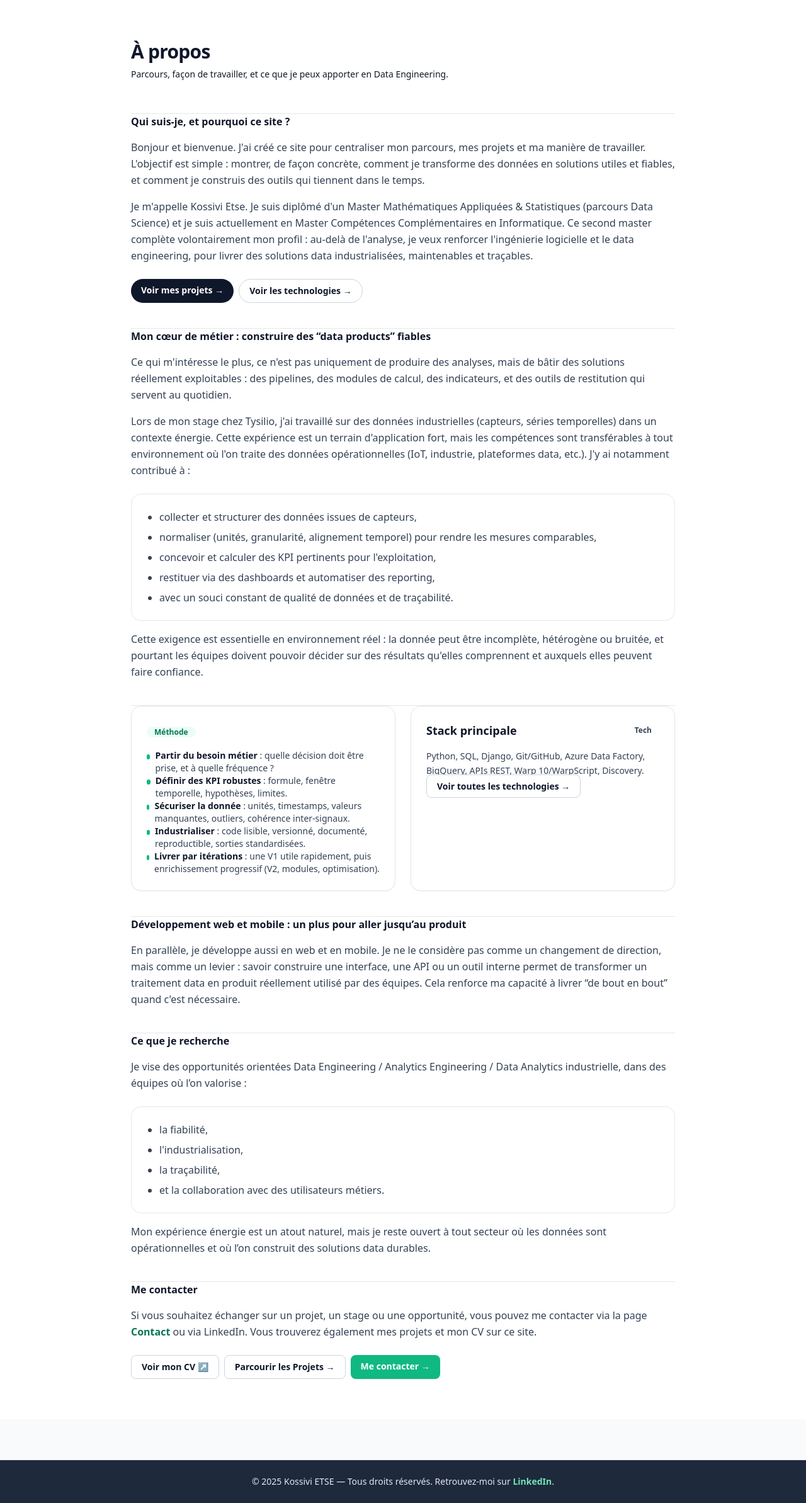
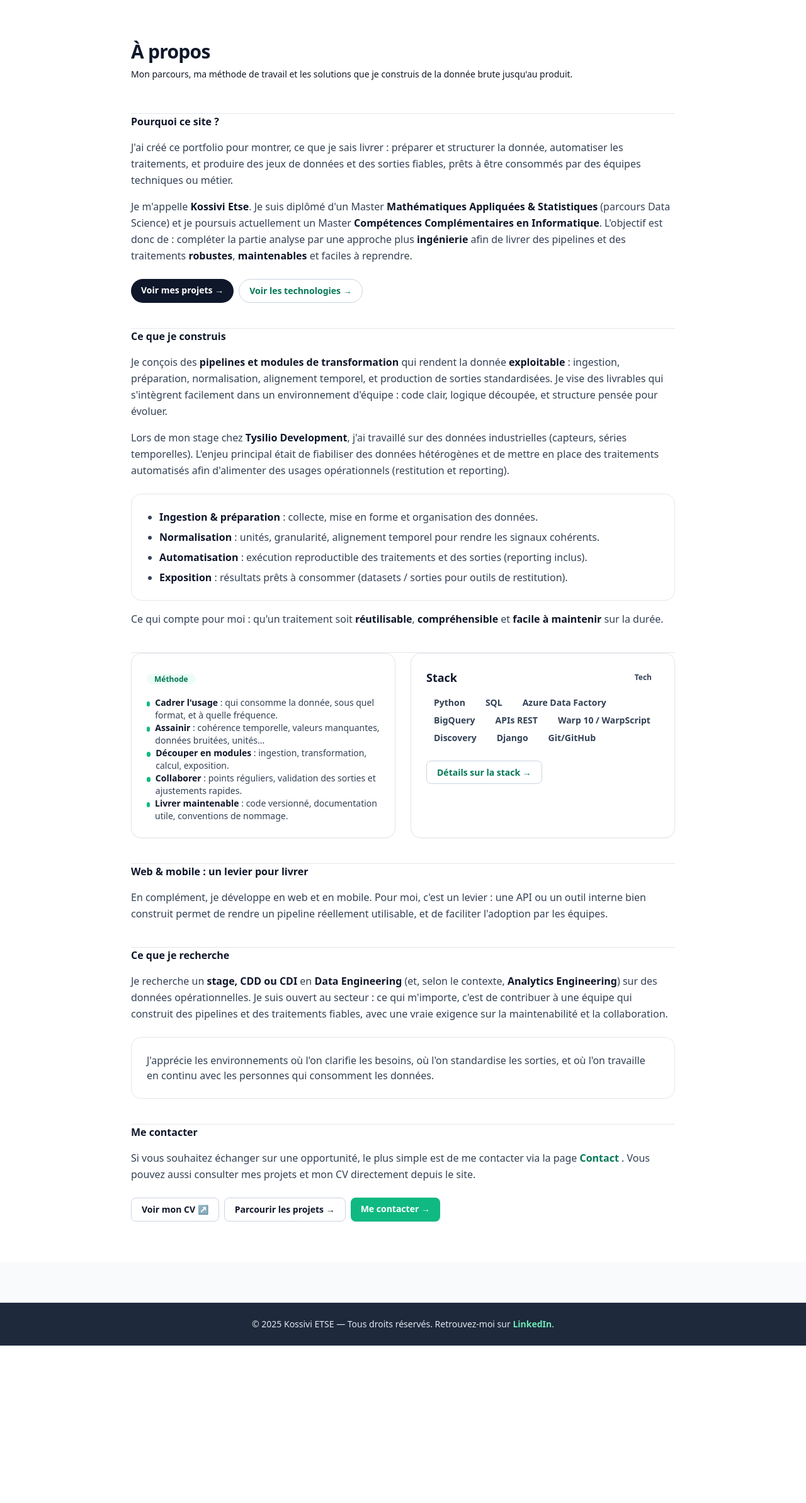
Before and after one commit to etsekoss/portfolios, a Django app: page /about/ in a window 1280 px wide. Shown: the part 69-2456 px from the top of the page at 63% size. After the commit the page ends 2206 px from the top, so only its background shows below. Run offline with Django 5.2, Linux system fonts and the light colour scheme.

Commit message:
Mise à jour de la page about

```diff
--- a/projects/templates/projects/about.html
+++ b/projects/templates/projects/about.html
@@ -2,7 +2,6 @@
 {% load static %}
 
 {% block title %}À propos | Kossivi ETSE{% endblock %}
-
 
 {% block content %}
 <section class="bg-white">
@@ -13,38 +12,33 @@
       <div>
         <h1 class="text-3xl font-extrabold tracking-tight text-slate-900">À propos</h1>
         <p class="mt-2 text-sm text-slate-600">
-          Parcours, façon de travailler, et ce que je peux apporter en Data Engineering.
+          Mon parcours, ma méthode de travail et les solutions que je construis de la donnée brute jusqu'au produit.
         </p>
       </div>
-
-      <!-- CTA -->
-      <div class="flex flex-wrap gap-2">
-
-
-      </div>
+      <div class="flex flex-wrap gap-2"></div>
     </div>
 
-    <!-- Separator -->
     <div class="mt-10 border-t border-slate-200"></div>
 
     <!-- Intro -->
     <section class="pt-10">
-      <h2 class="text-xl font-bold text-slate-900">Qui suis-je, et pourquoi ce site ?</h2>
+      <h2 class="text-xl font-bold text-slate-900">Pourquoi ce site ?</h2>
 
       <p class="mt-4 leading-relaxed text-slate-700">
-        Bonjour et bienvenue. J'ai créé ce site pour centraliser mon parcours, mes projets et ma manière de travailler.
-        L'objectif est simple : montrer, de façon concrète, comment je transforme des données en solutions utiles et fiables,
-        et comment je construis des outils qui tiennent dans le temps.
+        J'ai créé ce portfolio pour montrer, ce que je sais livrer :
+        préparer et structurer la donnée, automatiser les traitements, et produire des jeux de données et des sorties fiables,
+        prêts à être consommés par des équipes techniques ou métier.
       </p>
 
       <p class="mt-4 leading-relaxed text-slate-700">
-        Je m'appelle Kossivi Etse. Je suis diplômé d'un Master Mathématiques Appliquées &amp; Statistiques (parcours Data Science)
-        et je suis actuellement en Master Compétences Complémentaires en Informatique. Ce second master complète volontairement mon profil :
-        au-delà de l'analyse, je veux renforcer l'ingénierie logicielle et le data engineering, pour livrer des solutions data industrialisées,
-        maintenables et traçables.
+        Je m'appelle <span class="font-semibold text-slate-900">Kossivi Etse</span>. Je suis diplômé d'un Master
+        <span class="font-semibold text-slate-900">Mathématiques Appliquées &amp; Statistiques</span> (parcours Data Science)
+        et je poursuis actuellement un Master <span class="font-semibold text-slate-900">Compétences Complémentaires en Informatique</span>.
+        L'objectif est donc de : compléter la partie analyse par une approche plus <span class="font-semibold text-slate-900">ingénierie</span>
+        afin de livrer des pipelines et des traitements <span class="font-semibold text-slate-900">robustes</span>,
+        <span class="font-semibold text-slate-900">maintenables</span> et faciles à reprendre.
       </p>
 
-      <!-- Links emphasis -->
       <div class="mt-6 flex flex-wrap gap-2">
         <a href="{% url 'projects_hub' %}"
            class="inline-flex items-center gap-2 rounded-full bg-slate-900 px-4 py-2 text-sm font-semibold text-white hover:bg-slate-800">
@@ -52,48 +46,48 @@
           <span aria-hidden="true">→</span>
         </a>
         <a href="{% url 'technologies' %}"
-           class="inline-flex items-center gap-2 rounded-full border border-slate-300 bg-white px-4 py-2 text-sm font-semibold text-slate-900 hover:bg-slate-50">
+           class="inline-flex items-center gap-2 rounded-full border border-slate-300 bg-white px-4 py-2 text-sm font-semibold text-emerald-700 hover:bg-slate-50">
           Voir les technologies
           <span aria-hidden="true">→</span>
         </a>
       </div>
     </section>
 
-    <!-- Separator -->
     <div class="mt-10 border-t border-slate-200"></div>
 
-    <!-- Core -->
+    <!-- What I build -->
     <section class="pt-10">
-      <h2 class="text-xl font-bold text-slate-900">Mon cœur de métier : construire des “data products” fiables</h2>
+      <h2 class="text-xl font-bold text-slate-900">Ce que je construis </h2>
 
       <p class="mt-4 leading-relaxed text-slate-700">
-        Ce qui m'intéresse le plus, ce n'est pas uniquement de produire des analyses, mais de bâtir des solutions réellement exploitables :
-        des pipelines, des modules de calcul, des indicateurs, et des outils de restitution qui servent au quotidien.
+        Je conçois des <span class="font-semibold text-slate-900">pipelines et modules de transformation</span> qui rendent la donnée
+        <span class="font-semibold text-slate-900">exploitable</span> : ingestion, préparation, normalisation, alignement temporel,
+        et production de sorties standardisées. Je vise des livrables qui s'intègrent facilement dans un environnement d'équipe :
+        code clair, logique découpée, et structure pensée pour évoluer.
       </p>
 
       <p class="mt-4 leading-relaxed text-slate-700">
-        Lors de mon stage chez Tysilio, j'ai travaillé sur des données industrielles (capteurs, séries temporelles) dans un contexte énergie.
-        Cette expérience est un terrain d'application fort, mais les compétences sont transférables à tout environnement où l'on traite des données
-        opérationnelles (IoT, industrie, plateformes data, etc.). J'y ai notamment contribué à :
+        Lors de mon stage chez <span class="font-semibold text-slate-900">Tysilio Development</span>, j'ai travaillé sur des données industrielles
+        (capteurs, séries temporelles). L'enjeu principal était de fiabiliser des données hétérogènes et de mettre en place des traitements
+        automatisés afin d'alimenter des usages opérationnels (restitution et reporting).
       </p>
 
       <div class="mt-6 rounded-2xl border border-slate-200 bg-slate-50 p-6">
         <ul class="list-disc space-y-2 pl-5 text-slate-700">
-          <li>collecter et structurer des données issues de capteurs,</li>
-          <li>normaliser (unités, granularité, alignement temporel) pour rendre les mesures comparables,</li>
-          <li>concevoir et calculer des KPI pertinents pour l'exploitation,</li>
-          <li>restituer via des dashboards et automatiser des reporting,</li>
-          <li>avec un souci constant de qualité de données et de traçabilité.</li>
+          <li><span class="font-semibold text-slate-900">Ingestion &amp; préparation</span> : collecte, mise en forme et organisation des données.</li>
+          <li><span class="font-semibold text-slate-900">Normalisation</span> : unités, granularité, alignement temporel pour rendre les signaux cohérents.</li>
+          <li><span class="font-semibold text-slate-900">Automatisation</span> : exécution reproductible des traitements et des sorties (reporting inclus).</li>
+          <li><span class="font-semibold text-slate-900">Exposition</span> : résultats prêts à consommer (datasets / sorties pour outils de restitution).</li>
         </ul>
       </div>
 
       <p class="mt-4 leading-relaxed text-slate-700">
-        Cette exigence est essentielle en environnement réel : la donnée peut être incomplète, hétérogène ou bruitée, et pourtant les équipes doivent
-        pouvoir décider sur des résultats qu'elles comprennent et auxquels elles peuvent faire confiance.
+        Ce qui compte pour moi : qu'un traitement soit <span class="font-semibold text-slate-900">réutilisable</span>,
+        <span class="font-semibold text-slate-900">compréhensible</span> et <span class="font-semibold text-slate-900">facile à maintenir</span>
+        sur la durée.
       </p>
     </section>
 
-    <!-- Separator -->
     <div class="mt-10 border-t border-slate-200"></div>
 
     <!-- How I work + Stack -->
@@ -113,23 +107,23 @@
           <ul class="mt-4 space-y-3 text-sm text-slate-700">
             <li class="flex gap-2">
               <span class="mt-2 h-2 w-2 rounded-full bg-emerald-500"></span>
-              <span><span class="font-semibold text-slate-900">Partir du besoin métier</span> : quelle décision doit être prise, et à quelle fréquence ?</span>
+              <span><span class="font-semibold text-slate-900">Cadrer l'usage</span> : qui consomme la donnée, sous quel format, et à quelle fréquence.</span>
             </li>
             <li class="flex gap-2">
               <span class="mt-2 h-2 w-2 rounded-full bg-emerald-500"></span>
-              <span><span class="font-semibold text-slate-900">Définir des KPI robustes</span> : formule, fenêtre temporelle, hypothèses, limites.</span>
+              <span><span class="font-semibold text-slate-900">Assainir</span> : cohérence temporelle, valeurs manquantes, données bruitées, unités...</span>
             </li>
             <li class="flex gap-2">
               <span class="mt-2 h-2 w-2 rounded-full bg-emerald-500"></span>
-              <span><span class="font-semibold text-slate-900">Sécuriser la donnée</span> : unités, timestamps, valeurs manquantes, outliers, cohérence inter-signaux.</span>
+              <span><span class="font-semibold text-slate-900">Découper en modules</span> : ingestion, transformation, calcul, exposition.</span>
             </li>
             <li class="flex gap-2">
               <span class="mt-2 h-2 w-2 rounded-full bg-emerald-500"></span>
-              <span><span class="font-semibold text-slate-900">Industrialiser</span> : code lisible, versionné, documenté, reproductible, sorties standardisées.</span>
+              <span><span class="font-semibold text-slate-900">Collaborer</span> : points réguliers, validation des sorties et ajustements rapides.</span>
             </li>
             <li class="flex gap-2">
               <span class="mt-2 h-2 w-2 rounded-full bg-emerald-500"></span>
-              <span><span class="font-semibold text-slate-900">Livrer par itérations</span> : une V1 utile rapidement, puis enrichissement progressif (V2, modules, optimisation).</span>
+              <span><span class="font-semibold text-slate-900">Livrer maintenable</span> : code versionné, documentation utile, conventions de nommage.</span>
             </li>
           </ul>
         </div>
@@ -137,75 +131,80 @@
         <!-- Stack -->
         <div class="rounded-2xl border border-slate-200 bg-white p-6 shadow-sm">
           <div class="flex items-center justify-between">
-            <h2 class="text-lg font-bold text-slate-900">Stack principale</h2>
+            <h2 class="text-lg font-bold text-slate-900">Stack</h2>
             <span class="rounded-full bg-slate-100 px-3 py-1 text-xs font-semibold text-slate-700">
               Tech
             </span>
           </div>
 
-          <p class="mt-4 text-sm leading-relaxed text-slate-700">
-            Python, SQL, Django, Git/GitHub, Azure Data Factory, BigQuery, APIs REST, Warp 10/WarpScript, Discovery.
-          </p>
+          <div class="mt-4 flex flex-wrap gap-2 text-sm">
+            <span class="rounded-full bg-slate-50 px-3 py-1 font-semibold text-slate-700">Python</span>
+            <span class="rounded-full bg-slate-50 px-3 py-1 font-semibold text-slate-700">SQL</span>
+            <span class="rounded-full bg-slate-50 px-3 py-1 font-semibold text-slate-700">Azure Data Factory</span>
+            <span class="rounded-full bg-slate-50 px-3 py-1 font-semibold text-slate-700">BigQuery</span>
+            <span class="rounded-full bg-slate-50 px-3 py-1 font-semibold text-slate-700">APIs REST</span>
+            <span class="rounded-full bg-slate-50 px-3 py-1 font-semibold text-slate-700">Warp 10 / WarpScript</span>
+            <span class="rounded-full bg-slate-50 px-3 py-1 font-semibold text-slate-700">Discovery</span>
+            <span class="rounded-full bg-slate-50 px-3 py-1 font-semibold text-slate-700">Django</span>
+            <span class="rounded-full bg-slate-50 px-3 py-1 font-semibold text-slate-700">Git/GitHub</span>
+          </div>
 
+          <div class="mt-8">
             <a href="{% url 'technologies' %}"
-             class="mt-5 inline-flex items-center gap-2 rounded-lg border border-slate-300 bg-white px-4 py-2 text-sm font-semibold text-slate-900 hover:bg-slate-50">
-            Voir toutes les technologies
+              class="inline-flex items-center gap-2 rounded-lg border border-slate-300 bg-white px-4 py-2 text-sm font-semibold text-emerald-700 hover:bg-slate-50">
+              Détails sur la stack
               <span aria-hidden="true">→</span>
             </a>
+          </div>
         </div>
 
       </div>
     </section>
 
-    <!-- Separator -->
     <div class="mt-10 border-t border-slate-200"></div>
 
     <!-- Web & Mobile -->
     <section class="pt-10">
-      <h2 class="text-xl font-bold text-slate-900">Développement web et mobile : un plus pour aller jusqu’au produit</h2>
+      <h2 class="text-xl font-bold text-slate-900">Web &amp; mobile : un levier pour livrer</h2>
       <p class="mt-4 leading-relaxed text-slate-700">
-        En parallèle, je développe aussi en web et en mobile. Je ne le considère pas comme un changement de direction, mais comme un levier :
-        savoir construire une interface, une API ou un outil interne permet de transformer un traitement data en produit réellement utilisé par des équipes.
-        Cela renforce ma capacité à livrer “de bout en bout” quand c'est nécessaire.
+        En complément, je développe en web et en mobile. Pour moi, c'est un levier :
+        une API ou un outil interne bien construit permet de rendre un pipeline réellement utilisable,
+        et de faciliter l'adoption par les équipes.
       </p>
     </section>
 
-    <!-- Separator -->
     <div class="mt-10 border-t border-slate-200"></div>
 
     <!-- What I'm looking for -->
     <section class="pt-10">
       <h2 class="text-xl font-bold text-slate-900">Ce que je recherche</h2>
+
       <p class="mt-4 leading-relaxed text-slate-700">
-        Je vise des opportunités orientées Data Engineering / Analytics Engineering / Data Analytics industrielle, dans des équipes où l’on valorise :
+        Je recherche un <span class="font-semibold text-slate-900">stage, CDD ou CDI</span> en
+        <span class="font-semibold text-slate-900">Data Engineering </span> (et, selon le contexte, <span class="font-semibold text-slate-900">Analytics Engineering</span>)
+        sur des données opérationnelles. Je suis ouvert au secteur : ce qui m'importe, c'est de contribuer à une équipe qui construit des pipelines
+        et des traitements fiables, avec une vraie exigence sur la maintenabilité et la collaboration.
       </p>
 
       <div class="mt-6 rounded-2xl border border-slate-200 bg-slate-50 p-6">
-        <ul class="list-disc space-y-2 pl-5 text-slate-700">
-          <li>la fiabilité,</li>
-          <li>l'industrialisation,</li>
-          <li>la traçabilité,</li>
-          <li>et la collaboration avec des utilisateurs métiers.</li>
-        </ul>
+        <p class="text-slate-700">
+          J'apprécie les environnements où l'on clarifie les besoins, où l'on standardise les sorties, et où l'on travaille en continu avec
+          les personnes qui consomment les données.
+        </p>
       </div>
-
-      <p class="mt-4 leading-relaxed text-slate-700">
-        Mon expérience énergie est un atout naturel, mais je reste ouvert à tout secteur où les données sont opérationnelles et où l’on construit des solutions data durables.
-      </p>
     </section>
 
-    <!-- Separator -->
     <div class="mt-10 border-t border-slate-200"></div>
 
     <!-- Contact -->
     <section class="pt-10">
       <h2 class="text-xl font-bold text-slate-900">Me contacter</h2>
       <p class="mt-4 leading-relaxed text-slate-700">
-        Si vous souhaitez échanger sur un projet, un stage ou une opportunité, vous pouvez me contacter via la page
+        Si vous souhaitez échanger sur une opportunité, le plus simple est de me contacter via la page
         <a href="{% url 'contact' %}" class="font-semibold text-emerald-700 underline decoration-emerald-200 hover:decoration-emerald-400">
           Contact
-        </a>
-        ou via LinkedIn. Vous trouverez également mes projets et mon CV sur ce site.
+        </a>.
+        Vous pouvez aussi consulter mes projets et mon CV directement depuis le site.
       </p>
 
       <div class="mt-6 flex flex-wrap gap-2">
@@ -216,7 +215,7 @@
         </a>
         <a href="{% url 'projects_hub' %}"
            class="inline-flex items-center gap-2 rounded-lg border border-slate-300 bg-white px-4 py-2 text-sm font-semibold text-slate-900 hover:bg-slate-50">
-          Parcourir les Projets
+          Parcourir les projets
           <span aria-hidden="true">→</span>
         </a>
         <a href="{% url 'contact' %}"
```
Lines whose indentation alone changed are shown as unchanged.
